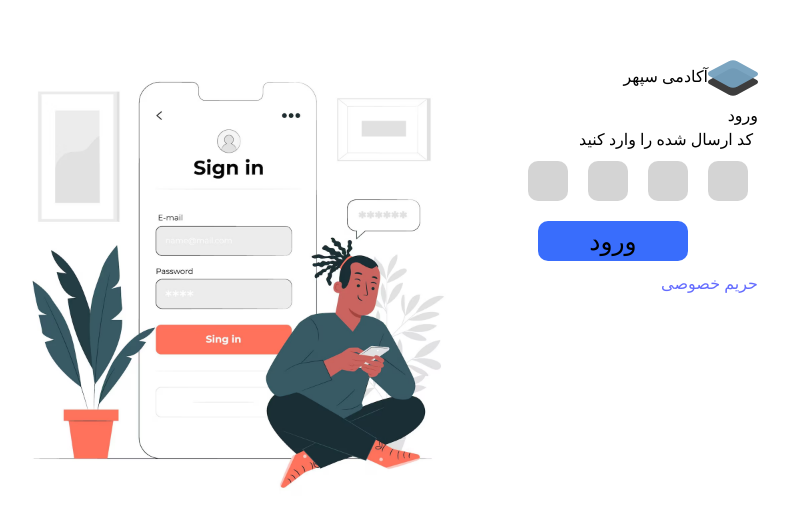
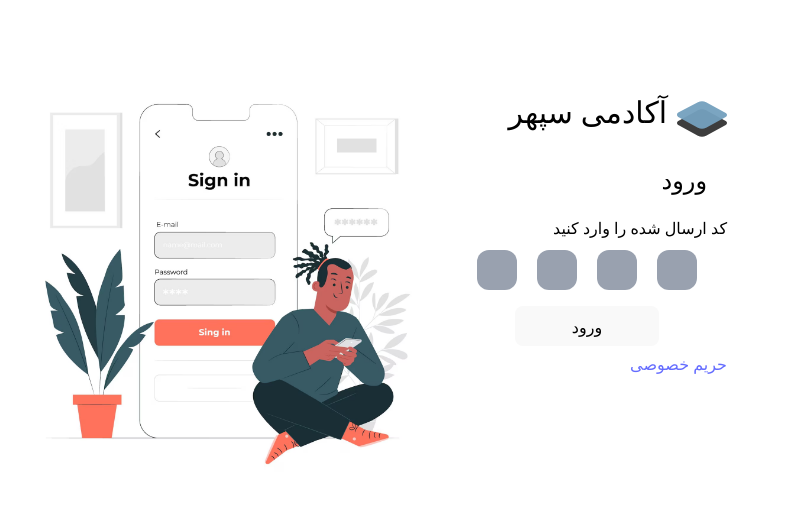
Before and after one commit to academy-react-winter1403/reactiverse, a React (Vite) app: page /login/verify in a window 1280 px wide. Shown: the part 122-648 px from the top of the page, without its empty margins (257-1046 px from the left). Built offline with nearby package versions, Linux system fonts and the light colour scheme.

Commit message:
tailwind used

```diff
--- a/src/App/index.jsx
+++ b/src/App/index.jsx
@@ -5,7 +5,7 @@ import './App.css'
 import Login from '../screens/Login'
 
 function App() {
-  const [count, setcount] = useState(0)
+  const [count, setCount] = useState(0)
 
   return (
     <>
--- a/src/components/LoginForm/login/index.jsx
+++ b/src/components/LoginForm/login/index.jsx
@@ -1,49 +1,48 @@
-import React from "react";
-import "./login.css";
-import Picture from "../../../assets/img/picture";
-import Logo from "../../../assets/img/logo";
-import { Formik, Form, Field } from "formik";
-import * as yup from "yup";
-import "./logResponsive.css";
+import React from 'react'
+import Picture from '../../../assets/img/picture'
+import Logo from '../../../assets/img/logo'
+import {Formik , Form , Field} from 'formik'
+import * as yup from 'yup'
+import './logResponsive.css'
 
 const Login = () => {
+
   const validation = yup.object().shape({
-    Number: yup.number().required("وارد کردن شماره اجباریست"),
-  });
+    Number: yup.number().required()
+  })
 
-  const onSubmit = () => {
-    window.location.href = "/login/verify";
-  };
+  const onSubmit = ()=> {
+    window.location.href = "/login/verify"
+  }
+
 
   return (
-    <div className="loginPage">
-      <div className="left">
-        <Picture />
+        <div className='loginPage bg-white rounded-2xl flex p-5 w-3xl'>
+          <div className='left'>
+            <Picture/>
           </div>
-      <div className="right">
+          <div className='right'>
             <Formik
-          initialValues={{ Number: "" }}
+            initialValues={{Number:""}}
             onSubmit={onSubmit}
             validationSchema={validation}
             >
-          <Form className="logForm">
-            <h2>آکادمی سپهر</h2>
-            <Logo />
-            <h3>ورود</h3>
-            <div className="question">
-              <a href="/register">ثبت نام کنید</a>
-              <p>حساب کاربری ندارید؟</p>
+              <Form className='logForm text-black p-5 rounded-2xl w-80 text-end'>
+                <h2 className='inline text-3xl font-medium p-2.5'>آکادمی سپهر</h2>
+                <Logo/>
+                <h3 className='font-medium text-2xl m-5'>ورود</h3>
+                <div className='p-1.5'>
+                  <a className='inline' href='/register'>ثبت نام کنید</a>
+                  <p className='inline'>حساب کاربری ندارید؟</p>
                 </div>
-            <Field type="text" name="Number" placeholder="شماره موبایل" />
-            <button className="log" type="submit">
-              ادامه
-            </button>
-            <a href="">حریم خصوصی</a>
+                <Field className="w-3xs h-9 p-2.5 text-black mb-5 bg-gray-400 rounded-xl text-end outline-0" type="text" name="Number" placeholder="شماره موبایل"/>
+                <button className="text-black w-36 h-10 block my-1.5 mx-auto rounded-2xl bg-blue-500 font-medium text-2xl" type='submit'>ادامه</button>
+                <a href=''>حریم خصوصی</a>
               </Form>
             </Formik>
           </div>
         </div>
-  );
-};
+  )
+}
 
-export default Login;
+export default Login
--- a/src/components/LoginForm/login/login.css
+++ /dev/null
@@ -1,56 +0,0 @@
-.loginPage{
-    background:white;
-    width: 800px;
-    border-radius: 20px;
-    padding: 20px;
-    display: flex;
-}
-.left{
-    /* border: 1px solid blue; */
-    width: 500px;
-}
-.right > .logForm{
-    /* border: 1px solid red; */
-    padding: 5px;
-    width: 300px;
-    color: black;
-    border-radius: 20px;
-    text-align: end;
-}
-.right > .logForm > h2{
-    display: inline;
-    margin: 1px;
-    padding: 1px;
-    /* border: 1px solid red; */
-}
-.right > .logForm > input{
-    width: 265px;
-    height: 35px;
-    padding: 5px;
-    margin: 20px 10px;
-    background: #aaa;
-    color: black;
-    text-align: end;
-    font-size: 17px;
-    border: 0 none;
-    border-radius: 10px;
-    outline: none;
-}
-.right > .logForm > .log{
-    color: black;
-    display: block;
-    width:150px;
-    height: 40px;
-    border-radius: 10px;
-    text-align: center;
-    margin: 10px auto;
-    padding: 0px;
-    font-size: 25px;
-    background-color: rgb(57, 109, 252);
-}
-.right > .logForm > .question > p,
-.right > .logForm > .question > a{
-    /* border: 1px solid red; */
-    display: inline;
-    padding: 5px;
-}
--- a/src/components/LoginForm/register/index.jsx
+++ b/src/components/LoginForm/register/index.jsx
@@ -1,73 +1,54 @@
-import React from "react";
-import "./register.css";
-import { Formik, Form, Field } from "formik";
-import * as yup from "yup";
-import Logo from "../../../assets/img/logo";
-import Picture from "../../../assets/img/picture";
-import "./regResponsive.css";
+import React from 'react'
+import { Formik , Form , Field } from 'formik'
+import * as yup from 'yup'
+import Logo from '../../../assets/img/logo'
+import Picture from '../../../assets/img/picture'
+import './regResponsive.css'
 
 const Register = () => {
+
+
   const validation = yup.object().shape({
     name: yup.string().required(),
     phoneNumber: yup.number().required(),
     password: yup.string().required(),
-  });
+  })
 
-  const OnSubmit = () => {
-    window.location.href = "/register/verify";
-  };
+  const OnSubmit = ()=> {
+    window.location.href = "/register/verify"
+  }
+
+
 
   return (
-    <div className="registerPage bg-white rounded-2xl flex p-5 w-3xl">
-      <div className="left">
-        <Picture />
+    <div className='registerPage bg-white rounded-2xl flex p-5 w-3xl'>
+        <div className='left'>
+          <Picture/>
         </div>
-      <div className="right">
+        <div className='right'>
           <Formik
-          initialValues={{ name: "", phoneNumber: "", password: "" }}
+          initialValues={{name:"" , phoneNumber:"" , password:""}}
           onSubmit={OnSubmit}
           validationSchema={validation}
           >
-          <Form className="regForm text-black p-5 rounded-2xl w-80 text-end">
-            <h2 className="inline text-3xl font-medium p-2.5">آکادمی سپهر</h2>
-            <Logo />
-            <h3 className="font-medium text-2xl m-5">ثبت نام</h3>
-            <div className="p-1.5">
-              <a className="inline" href="/login">
-                وارد شوید
-              </a>
-              <p className="inline">حساب کاربری دارید؟</p>
+              <Form className='regForm text-black p-5 rounded-2xl w-80 text-end'>
+                <h2 className='inline text-3xl font-medium p-2.5'>آکادمی سپهر</h2>
+                <Logo/>
+                <h3 className='font-medium text-2xl m-5'>ثبت نام</h3>
+                <div className='p-1.5'>
+                  <a className='inline' href='/login'>وارد شوید</a>
+                  <p className='inline'>حساب کاربری دارید؟</p>
                 </div>
-            <Field
-              className="w-3xs h-9 p-2.5 text-black mb-5 bg-gray-400 rounded-xl text-end outline-0"
-              type="text"
-              name="name"
-              placeholder="نام"
-            />
-            <Field
-              className="w-3xs h-9 p-2.5 text-black mb-5 bg-gray-400 rounded-xl text-end outline-0"
-              type="text"
-              name="phoneNumber"
-              placeholder="شماره تماس"
-            />
-            <Field
-              className="w-3xs h-9 p-2.5 text-black mb-5 bg-gray-400 rounded-xl text-end outline-0"
-              type="text"
-              name="password"
-              placeholder="رمز عبور"
-            />
-            <button
-              className="text-black w-36 h-10 block my-1.5 mx-auto rounded-2xl bg-blue-500"
-              type="submit"
-            >
-              ادامه
-            </button>
-            <a href="#">قوانین و شرایط</a>
+                  <Field className="w-3xs h-9 p-2.5 text-black mb-5 bg-gray-400 rounded-xl text-end outline-0" type="text" name="name" placeholder="نام"/>
+                  <Field className="w-3xs h-9 p-2.5 text-black mb-5 bg-gray-400 rounded-xl text-end outline-0" type="text" name="phoneNumber" placeholder="شماره تماس"/>
+                  <Field className="w-3xs h-9 p-2.5 text-black mb-5 bg-gray-400 rounded-xl text-end outline-0" type="text" name="password" placeholder="رمز عبور"/>
+                <button className="text-black w-36 h-10 block my-1.5 mx-auto rounded-2xl bg-blue-500 font-medium text-2xl" type='submit'>ادامه</button>
+                <a href='#'>قوانین و شرایط</a>
               </Form>
           </Formik>
         </div>
     </div>
-  );
-};
+  )
+}
 
-export default Register;
+export default Register
--- a/src/components/LoginForm/verify/loginVerify/index.jsx
+++ b/src/components/LoginForm/verify/loginVerify/index.jsx
@@ -1,58 +1,58 @@
-import React from "react";
-import { Formik, Form, Field } from "formik";
-import Picture from "../../../../assets/img/picture";
-import Logo from "../../../../assets/img/logo";
-import "./logVerify.css";
-import { useEffect } from "react";
-import * as yup from "yup";
+import React from 'react'
+import { Formik , Form , Field } from 'formik'
+import Picture from '../../../../assets/img/picture'
+import Logo from '../../../../assets/img/logo'
+import { useEffect } from 'react'
+import * as yup from 'yup'
+import './logVerifyResponsive.css'
+
 
 const LoginVerify = () => {
+
   const validation = yup.object().shape({
     code1: yup.number().required(),
     code2: yup.number().required(),
     code3: yup.number().required(),
     code4: yup.number().required(),
-  });
+  })
 
   const OnSubmit = () => {
-    window.location.href = "/";
-  };
+        window.location.href = "/"
+  }
 
   useEffect(() => {
-    alert("Code: 1234");
-  }, []);
+      alert("Code: 1234")
+  },[])
 
   return (
-    <div className="verifyPage">
-      <div className="left">
-        <Picture />
+        <div className='verifyPage bg-white rounded-2xl flex p-5 w-3xl'>
+        <div className='left'>
+          <Picture/>
         </div>
-      <div className="right">
+        <div className='right'>
         <Formik
-          initialValues={{ code1: "", code2: "", code3: "", code4: "" }}
+        initialValues={{code1:"",code2:"",code3:"",code4:"",}}
         onSubmit={OnSubmit}
         validationSchema={validation}
         >
-          <Form className="verifyForm">
-            <h2>آکادمی سپهر</h2>
-            <Logo />
-            <h3>ورود</h3>
+          <Form className='verifyForm text-black p-5 rounded-2xl w-80 text-end'>
+            <h2 className='inline text-3xl font-medium p-2.5'>آکادمی سپهر</h2>
+            <Logo/>
+            <h3 className='font-medium text-2xl m-5'>ورود</h3>
               <p>کد ارسال شده را وارد کنید</p>
-            <div className="code">
-              <Field name="code1" maxLength="1" type="text" />
-              <Field name="code2" maxLength="1" type="text" />
-              <Field name="code3" maxLength="1" type="text" />
-              <Field name="code4" maxLength="1" type="text" />
+              <div className='text-center'>
+                <Field className="w-10 h-10 p-2.5 text-black m-2.5 bg-gray-400 rounded-xl text-center outline-0" name="code1" maxLength="1" type="text" />
+                <Field className="w-10 h-10 p-2.5 text-black m-2.5 bg-gray-400 rounded-xl text-center outline-0" name="code2"  maxLength="1" type="text" />
+                <Field className="w-10 h-10 p-2.5 text-black m-2.5 bg-gray-400 rounded-xl text-center outline-0" name="code3"  maxLength="1" type="text" />
+                <Field className="w-10 h-10 p-2.5 text-black m-2.5 bg-gray-400 rounded-xl text-center outline-0" name="code4"  maxLength="1" type="text" />
               </div>
-            <button className="verify" type="submit">
-              ورود
-            </button>
-            <a href="#">حریم خصوصی</a>
+              <button className="text-black w-36 h-10 block my-1.5 mx-auto rounded-2xl bg-blue-500 font-medium text-2xl" type='submit'>ورود</button>
+            <a href='#'>حریم خصوصی</a>
           </Form>
       </Formik>
     </div>
 </div>
-  );
-};
+  )
+}
 
-export default LoginVerify;
+export default LoginVerify
--- a/src/components/LoginForm/verify/loginVerify/logVerify.css
+++ /dev/null
@@ -1,53 +0,0 @@
-.verifyPage{
-    background:white;
-    width: 800px;
-    border-radius: 20px;
-    padding: 20px;
-    display: flex;
-    overflow: hidden;
-}
-.left{
-    /* border: 1px solid blue; */
-    width: 500px;
-}
-.right > .verifyForm{
-    /* border: 1px solid red; */
-    padding: 5px;
-    width: 300px;
-    color: black;
-    border-radius: 20px;
-    text-align: end;
-}
-.right > .verifyForm > h2{
-    display: inline;
-}
-.right > .verifyForm > .code > input{
-    width: 40px;
-    height: 40px;
-    /* padding: 5px; */
-    margin: 10px;
-    background: #d4d4d4;
-    color: black;
-    text-align: center;
-    font-size: 20px;
-    border: 0 none;
-    border-radius: 10px;
-    outline: none;
-}
-.right > .verifyForm > .verify{
-    color: black;
-    display: block;
-    width:150px;
-    height: 40px;
-    font-size: 25px;
-    background-color: rgb(57, 109, 252);
-    text-align: center;
-    border-radius: 10px;
-    padding: 0px;
-    margin: 10px auto;
-}
-.right > .verifyForm > p{
-    /* border: 1px solid red; */
-    display: inline;
-    padding: 5px;
-}
--- /dev/null
+++ b/src/components/LoginForm/verify/loginVerify/logVerifyResponsive.css
@@ -0,0 +1,27 @@
+@media screen and (max-width:900px){
+    .verifyPage{
+        /* border: 10px solid red; */
+        width: 600px;
+        transition: 0.5s;
+    }
+    .verifyPage > .right{
+        margin: auto;
+    }
+    .verifyPage > .left{
+        width: 300px;
+        height: 300px;
+        align-self: center;
+    }
+}
+@media screen and (max-width:700px){
+    .verifyPage{
+        width: 300px;
+        transition: 0.5s;
+    }
+    .verifyPage > .left{
+        display: none;
+    }
+    .verifyPage > .right > .verifyForm{
+        width: 290px;
+    }
+}
--- a/src/components/LoginForm/verify/registerVerify/index.jsx
+++ b/src/components/LoginForm/verify/registerVerify/index.jsx
@@ -1,58 +1,58 @@
-import React from "react";
-import { Formik, Form, Field } from "formik";
-import Picture from "../../../../assets/img/picture";
-import Logo from "../../../../assets/img/logo";
-import "./regVerify.css";
-import { useEffect } from "react";
-import * as yup from "yup";
+import React from 'react'
+import { Formik , Form , Field } from 'formik'
+import Picture from '../../../../assets/img/picture'
+import Logo from '../../../../assets/img/logo'
+import { useEffect } from 'react'
+import * as yup from 'yup'
+import './regVerifyResponsive.css'
 
 const RegisterVerify = () => {
+
   const validation = yup.object().shape({
     code1: yup.number().required(),
     code2: yup.number().required(),
     code3: yup.number().required(),
     code4: yup.number().required(),
-  });
+  })
 
   const OnSubmit = () => {
-    window.location.href = "/login";
-  };
+        window.location.href = "/login"
+  }
 
   useEffect(() => {
-    alert("Code: 1234");
-  }, []);
+      alert("Code: 1234")
+  },[])
+
 
   return (
-    <div className="verifyPage">
-      <div className="left">
-        <Picture />
+        <div className='verifyPage bg-white rounded-2xl flex p-5 w-3xl'>
+        <div className='left'>
+          <Picture/>
         </div>
-      <div className="right">
+        <div className='right'>
         <Formik
-          initialValues={{ code1: "", code2: "", code3: "", code4: "" }}
+        initialValues={{code1:"",code2:"",code3:"",code4:"",}}
         onSubmit={OnSubmit}
         validationSchema={validation}
         >
-          <Form className="verifyForm">
-            <h2>آکادمی سپهر</h2>
-            <Logo />
-            <h3>ثبت نام</h3>
+          <Form className='verifyForm text-black p-5 rounded-2xl w-80 text-end'>
+            <h2 className='inline text-3xl font-medium p-2.5'>آکادمی سپهر</h2>
+            <Logo/>
+            <h3 className='font-medium text-2xl m-5'>ثبت نام</h3>
               <p>کد ارسال شده را وارد کنید</p>
-            <div className="code">
-              <Field name="code1" maxLength="1" type="text" />
-              <Field name="code2" maxLength="1" type="text" />
-              <Field name="code3" maxLength="1" type="text" />
-              <Field name="code4" maxLength="1" type="text" />
+              <div  className='text-center'>
+                <Field className="w-10 h-10 p-2.5 text-black m-2.5 bg-gray-400 rounded-xl text-center outline-0" name="code1" maxLength="1" type="text" />
+                <Field className="w-10 h-10 p-2.5 text-black m-2.5 bg-gray-400 rounded-xl text-center outline-0" name="code2"  maxLength="1" type="text" />
+                <Field className="w-10 h-10 p-2.5 text-black m-2.5 bg-gray-400 rounded-xl text-center outline-0" name="code3"  maxLength="1" type="text" />
+                <Field className="w-10 h-10 p-2.5 text-black m-2.5 bg-gray-400 rounded-xl text-center outline-0" name="code4"  maxLength="1" type="text" />
               </div>
-            <button className="verify" type="submit">
-              ثبت نام
-            </button>
-            <a href="#">قوانین و شرایط</a>
+              <button className="text-black w-36 h-10 block my-1.5 mx-auto rounded-2xl bg-blue-500 font-medium text-2xl" type='submit'>ثبت نام</button>
+            <a href='#'>قوانین و شرایط</a>
           </Form>
       </Formik>
     </div>
 </div>
-  );
-};
+  )
+}
 
-export default RegisterVerify;
+export default RegisterVerify
--- a/src/components/LoginForm/verify/registerVerify/regVerify.css
+++ /dev/null
@@ -1,53 +0,0 @@
-.verifyPage{
-    background:white;
-    width: 800px;
-    border-radius: 20px;
-    padding: 20px;
-    display: flex;
-    overflow: hidden;
-}
-.left{
-    /* border: 1px solid blue; */
-    width: 500px;
-}
-.right > .verifyForm{
-    /* border: 1px solid red; */
-    padding: 5px;
-    width: 300px;
-    color: black;
-    border-radius: 20px;
-    text-align: end;
-}
-.right > .verifyForm > h2{
-    display: inline;
-}
-.right > .verifyForm > .code > input{
-    width: 40px;
-    height: 40px;
-    /* padding: 5px; */
-    margin: 10px;
-    background: #d4d4d4;
-    color: black;
-    text-align: center;
-    font-size: 20px;
-    border: 0 none;
-    border-radius: 10px;
-    outline: none;
-}
-.right > .verifyForm > .verify{
-    color: black;
-    display: block;
-    width:150px;
-    height: 40px;
-    font-size: 25px;
-    background-color: rgb(57, 109, 252);
-    text-align: center;
-    border-radius: 10px;
-    padding: 0px;
-    margin: 10px auto;
-}
-.right > .verifyForm > p{
-    /* border: 1px solid red; */
-    display: inline;
-    padding: 5px;
-}
--- /dev/null
+++ b/src/components/LoginForm/verify/registerVerify/regVerifyResponsive.css
@@ -0,0 +1,27 @@
+@media screen and (max-width:900px){
+    .verifyPage{
+        /* border: 10px solid red; */
+        width: 600px;
+        transition: 0.5s;
+    }
+    .verifyPage > .right{
+        margin: auto;
+    }
+    .verifyPage > .left{
+        width: 300px;
+        height: 300px;
+        align-self: center;
+    }
+}
+@media screen and (max-width:700px){
+    .verifyPage{
+        width: 300px;
+        transition: 0.5s;
+    }
+    .verifyPage > .left{
+        display: none;
+    }
+    .verifyPage > .right > .verifyForm{
+        width: 290px;
+    }
+}
```
Also changed, not shown: src/components/LoginForm/register/register.css (deleted, +0 -55 lines). Lines whose indentation alone changed are shown as unchanged.
